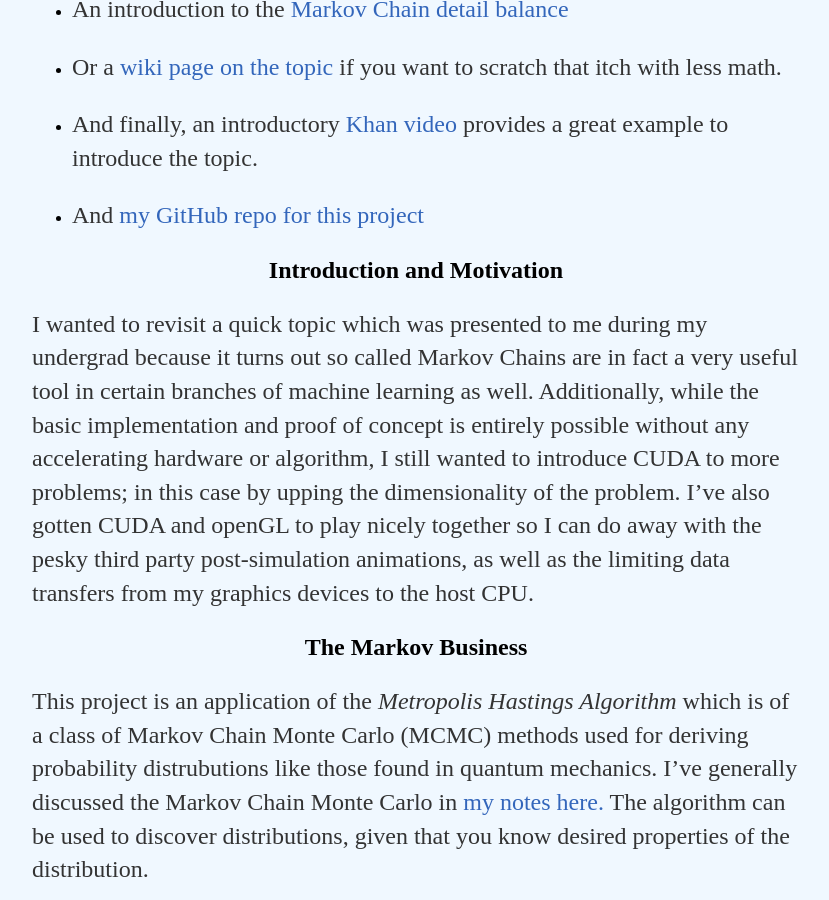
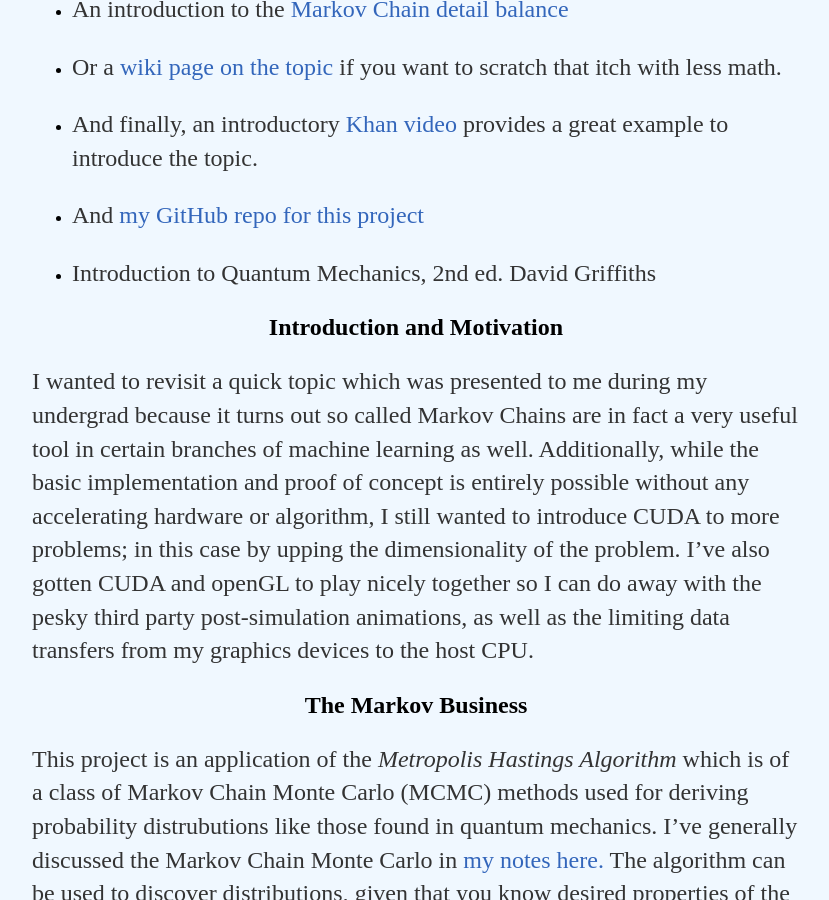
Before and after one commit to Kyle-Lewis/Kyle-Lewis.github.io, a Jekyll site: the page built from _posts/2017-07-19-Variational-Monte-Carlo-in-QM.md, in a window 1280 px wide and 900 px high, scrolled down 317 px. Shown: the whole window, without its empty margins (224-1053 px from the left). Built offline with Jekyll 4.4.1, drawn with Linux system fonts in a browser that asks for light colours; formulas are drawn with MathJax 3.

Commit message:
script update

```diff
--- a/_posts/2017-07-19-Variational-Monte-Carlo-in-QM.md
+++ b/_posts/2017-07-19-Variational-Monte-Carlo-in-QM.md
@@ -21,10 +21,11 @@ src="https://cdnjs.cloudflare.com/ajax/libs/mathjax/2.7.0/MathJax.js?config=TeX-
 
 - Or a <a href="https://en.wikipedia.org/wiki/Detailed_balance" target="_blank">wiki page on the topic</a> if you want to scratch that itch with less math.
 
-- And finally, an introductory <a href="https://www.youtube.com/watch?time_continue=431&v=Ws63I3F7Moc" target="_blank">Khan video</a> provides a great example to introduce the topic.
+- And finally, an introductory <a href="https://youtu.be/Ws63I3F7Moc" target="_blank">Khan video</a> provides a great example to introduce the topic.
 
 - And <a href="https://github.com/Hobbes1/CudaVariationalMonteCarloQM" target="_blank"> my GitHub repo for this project</a>
 
+- Introduction to Quantum Mechanics, 2nd ed. David Griffiths
 
 <h2 align="center">Introduction and Motivation</h2>
 
```
Also changed, not shown: _posts/2017-12-17-Monte-Carlo-Markov-Chains-and-Detail-Balance.md (+1 -1 lines).
